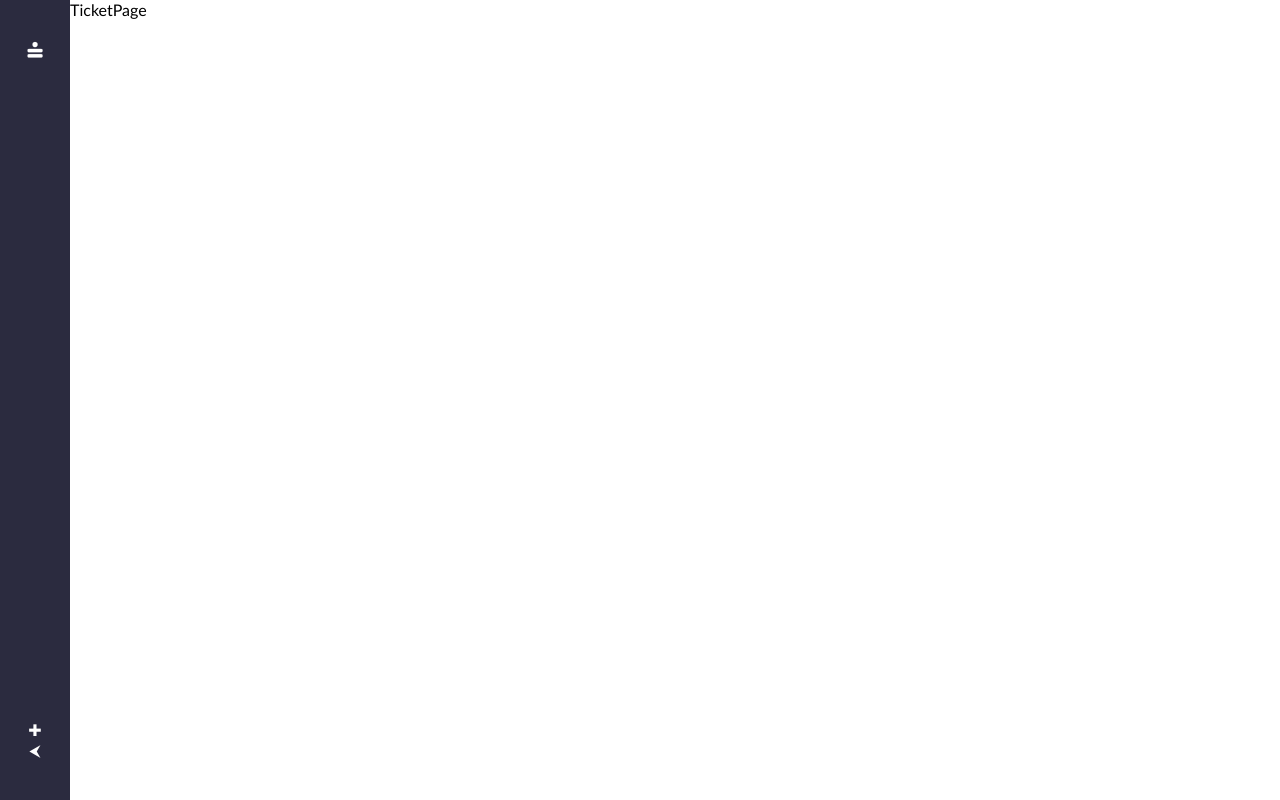
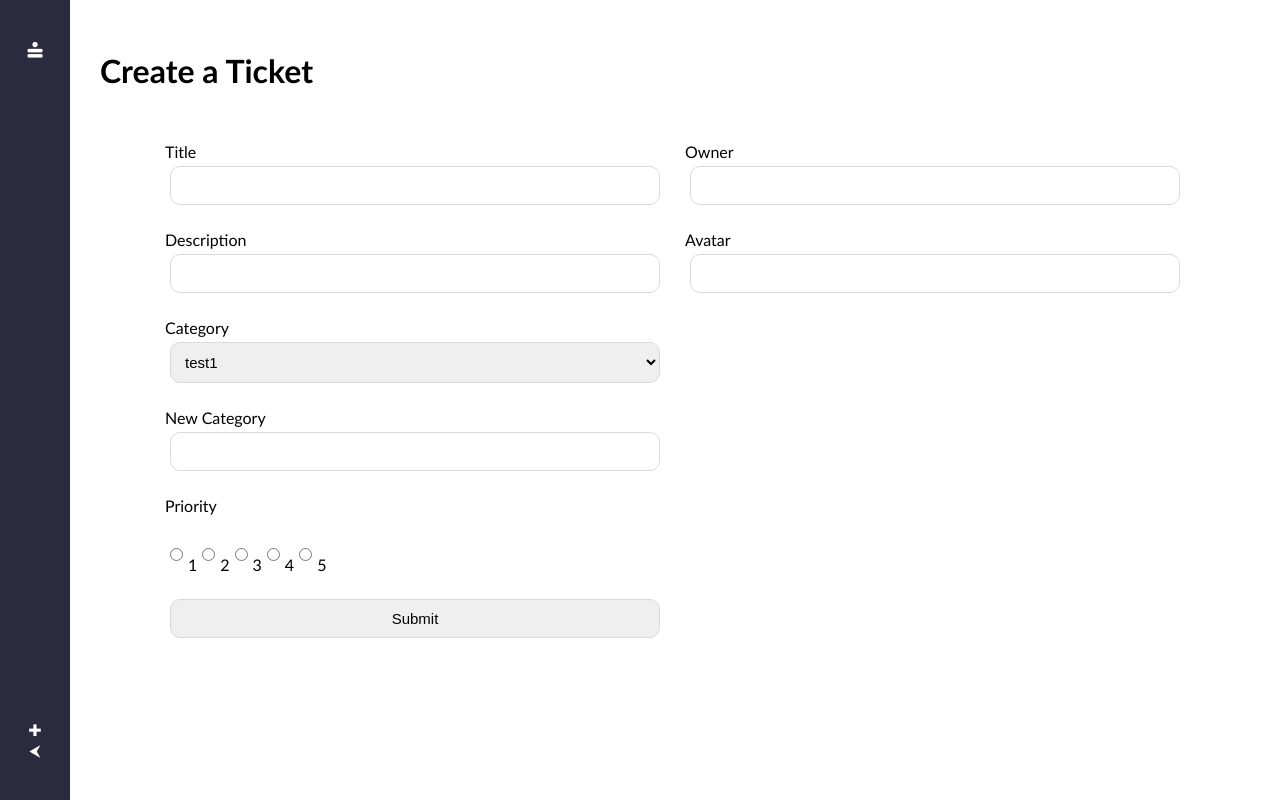
Before and after one commit to prajulaaditya007/monday-clone, a React (Create React App) app: page /ticket in a window 1280 px wide. Built offline with nearby package versions, Linux system fonts and the light colour scheme.

Commit message:
frontend complete

```diff
--- a/package.json
+++ b/package.json
@@ -6,6 +6,11 @@
     "@testing-library/jest-dom": "^5.16.4",
     "@testing-library/react": "^13.3.0",
     "@testing-library/user-event": "^13.5.0",
+    "axios": "^0.27.2",
+    "cors": "^2.8.5",
+    "dotenv": "^16.0.1",
+    "express": "^4.18.1",
+    "nodemon": "^2.0.18",
     "react": "^18.1.0",
     "react-dom": "^18.1.0",
     "react-router-dom": "^6.3.0",
--- a/src/pages/TicketPage.js
+++ b/src/pages/TicketPage.js
@@ -1,9 +1,176 @@
-import React from 'react';
+import React, {useState} from 'react';
 
 const TicketPage = () => {
+    const [formData, setFormData] = useState({
+        status: 'not started',
+        progress: 0,
+        timestamp: new Date().toISOString()
+
+    })
+    const editMode = false
+
+    const handleSubmit = () => {
+
+    }
+
+    const handleChange = (e) => {
+        const value = e.target.value
+        const name = e.target.name
+
+        setFormData((prevState) => ({
+            ...prevState,
+            [name]: value
+        }))
+    }
+
+    const categories = ['test1', 'test2', 'test3']
+
     return (
-        <div>
-            TicketPage
+        <div className="ticket">
+            <h1>{editMode ? 'Update your ticket' : 'Create a Ticket'}</h1>
+            <div className="ticket-container">
+                <form onSubmit={handleSubmit}>
+                    <section>
+                        <label htmlFor="title">Title</label>
+                        <input
+                            id="title"
+                            name="title"
+                            type="text"
+                            onChange={handleChange}
+                            required={true}
+                            value={formData.title}
+                        />
+                        <label htmlFor="description">Description</label>
+                        <input
+                            id="description"
+                            name="description"
+                            type="text"
+                            onChange={handleChange}
+                            required={true}
+                            value={formData.description}
+                        />
+                        <label>Category</label>
+                        <select
+                            name="category"
+                            value={formData.category}
+                            onChange={handleChange}
+                        >
+                            {categories?.map((category, _index) => (
+                                <option key={_index} value={category}>{category}</option>
+                            ))}
+                        </select>
+                        <label htmlFor="new-category">New Category</label>
+                        <input
+                            id="new-category"
+                            name="category"
+                            type="text"
+                            onChange={handleChange}
+                            required={true}
+                            value={formData.category}
+                        />
+
+                        <label>Priority</label>
+                        <div className="multiple-input-container">
+                            <input
+                                id="priority-1"
+                                name="priority"
+                                type="radio"
+                                onChange={handleChange}
+                                value={1}
+                                checked={formData.priority === 1}
+                            />
+                            <label htmlFor="priority-1">1</label>
+                            <input
+                                id="priority-2"
+                                name="priority"
+                                type="radio"
+                                onChange={handleChange}
+                                value={2}
+                                checked={formData.priority === 2}
+                            />
+                            <label htmlFor="priority-2">2</label>
+                            <input
+                                id="priority-3"
+                                name="priority"
+                                type="radio"
+                                onChange={handleChange}
+                                value={3}
+                                checked={formData.priority === 3}
+                            />
+                            <label htmlFor="priority-3">3</label>
+                            <input
+                                id="priority-4"
+                                name="priority"
+                                type="radio"
+                                onChange={handleChange}
+                                value={4}
+                                checked={formData.priority === 4}
+                            />
+                            <label htmlFor="priority-4">4</label>
+                            <input
+                                id="priority-5"
+                                name="priority"
+                                type="radio"
+                                onChange={handleChange}
+                                value={5}
+                                checked={formData.priority === 5}
+                            />
+                            <label htmlFor="priority-5">5</label>
+                        </div>
+                        {editMode &&
+                            <>
+                                <input
+                                    type="range"
+                                    id="progress"
+                                    name="progress"
+                                    value={formData.progress}
+                                    min="0"
+                                    max="100"
+                                    onChange={handleChange}
+                                />
+                                <label htmlFor="progress">Progress</label>
+
+                            <label>Status</label>
+                            <select
+                            name='status'
+                            value={formData.status}
+                            onChange={handleChange}
+                            >
+                            <option selected={formData.status === 'done'} value='done'>Done</option>
+                            <option selected={formData.status === 'pending'} value='pending'>Pending</option>
+                            <option selected={formData.status === 'in progress'} value='in progress'>in Progress
+                            </option>
+                            <option selected={formData.status === 'backlog'} value='backlog'>Backlog</option>
+                            </select>
+                            </>
+                        }
+                        <input type="submit"/>
+                    </section>
+                    <section>
+                        <label htmlFor="owner">Owner</label>
+                        <input
+                            id="owner"
+                            name="owner"
+                            type="text"
+                            onChange={handleChange}
+                            required={true}
+                            checked={formData.owner}
+                        />
+                        <label htmlFor="avatar">Avatar</label>
+                        <input
+                            id="avatar"
+                            name="avatar"
+                            type="url"
+                            onChange={handleChange}
+                            required={true}
+                            checked={formData.avatar}
+                        />
+                        <div className="img-preview">
+                            {formData.avatar && (<img src={formData.avatar} alt="image preview"/>)}
+                        </div>
+                    </section>
+                </form>
+            </div>
         </div>
     );
 }
```
Also changed, not shown: server.js (added), 1 other file (tests, documents, lock files or other folders).
